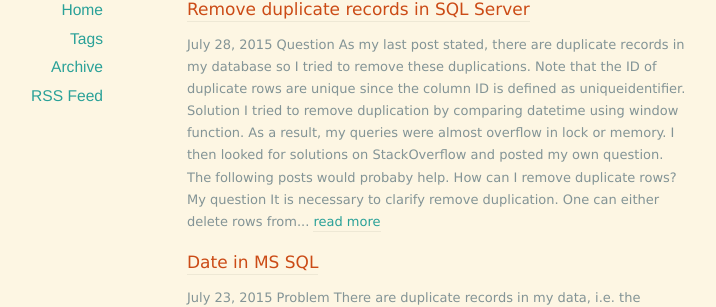
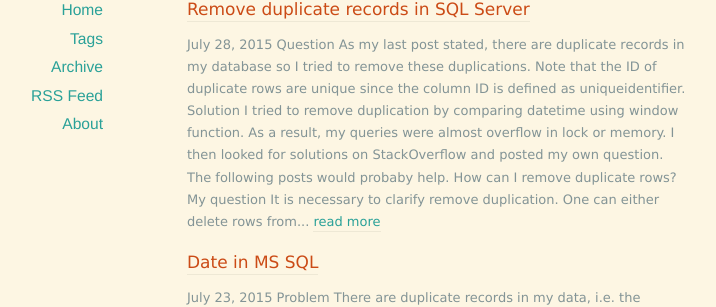
Before and after one commit to zhuzelong/zhuzelong.github.io, a Jekyll site: the page built from index.html, in a window 1280 px wide and 900 px high. Shown: the part 117-424 px from the top of the window, without its empty margins (203-919 px from the left). Built offline with Jekyll 4.4.1, drawn with Linux system fonts in a browser that asks for light colours; nearby versions of some CDN libraries; Markdown is read by kramdown in place of the engine named in the settings; the list of posts is cut into pages by our own code.

Commit message:
Add about page

```diff
--- a/_layouts/default.html
+++ b/_layouts/default.html
@@ -37,7 +37,7 @@
           <li><a href="/tags.html">Tags</a></li>
           <li><a href="/archives">Archive</a></li>
           <li><a href="/feed.xml">RSS Feed</a></li>
-          <li><a href="/pages/about.md"></a></li>
+          <li><a href="/pages/about.md">About</a></li>
         </ul>
       </nav>
     </div>
```
